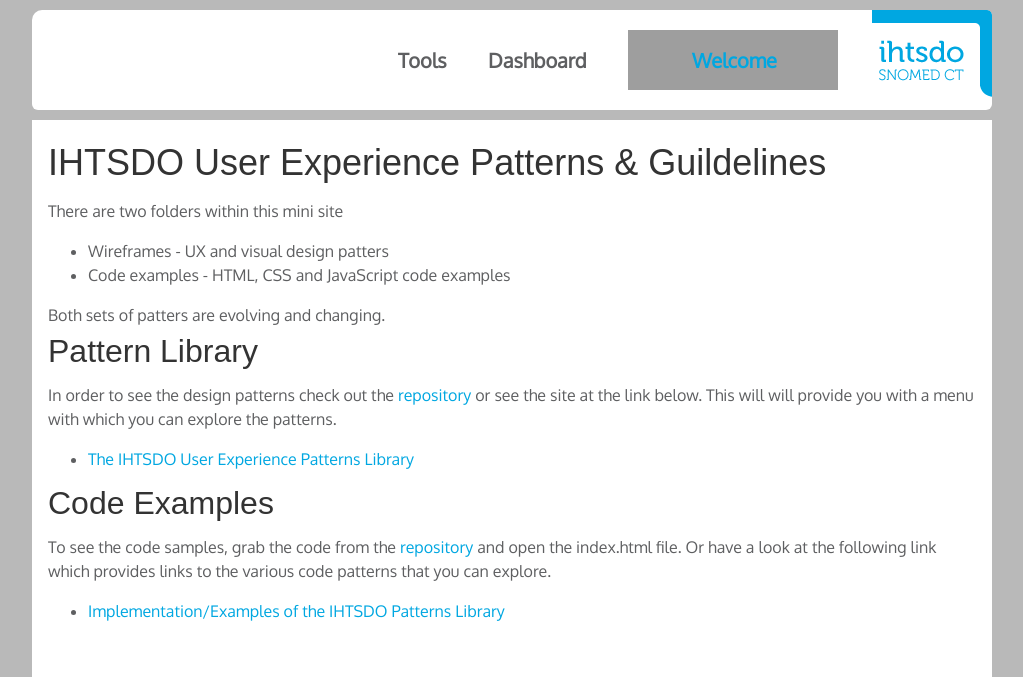
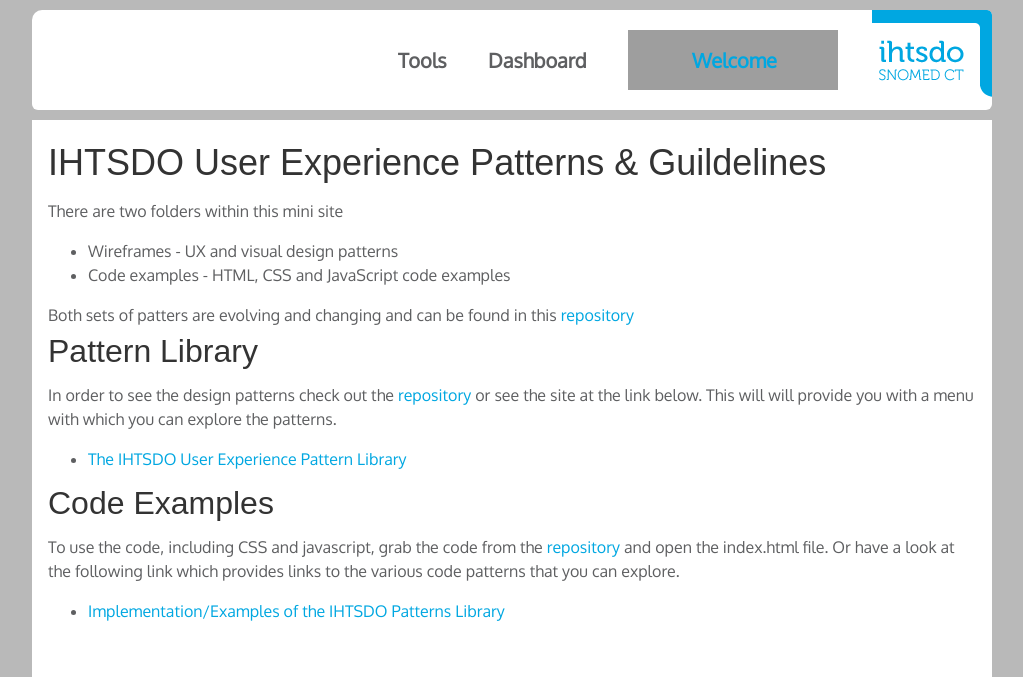
Before and after one commit to nagyistoce/IHTSDO-UX-Patterns, a plain HTML site: page index.html in a window 1280 px wide. Shown: the top 677 px of the page, without its empty margins (128-1151 px from the left). Drawn offline with Linux system fonts and the light colour scheme; grey boxes are pictures that could not be loaded; a web font is replaced by a local one.

Commit message:
minor edit changes

```diff
--- a/index.html
+++ b/index.html
@@ -28,20 +28,20 @@
             <h1>IHTSDO User Experience Patterns & Guildelines</h1>
             There are two folders within this mini site
                 <ul>
-                    <li>Wireframes - UX and visual design patters</li>
+                    <li>Wireframes - UX and visual design patterns</li>
                     <li>Code examples - HTML, CSS and JavaScript code examples</li>
                 </ul>
 
-                Both sets of patters are evolving and changing.
+            Both sets of patters are evolving and changing and can be found in this <a href="https://github.com/IHTSDO/UX-Patterns/tree/master/Code%20examples" target="_blank">repository</a>
 
             <h2>Pattern Library</h2>
-            In order to see the design patterns check out the <a href="https://github.com/IHTSDO/UX-Patterns">repository</a> or see the site at the link below. This will will provide you with a menu with which you can explore the patterns.
+            In order to see the design patterns check out the <a href="https://github.com/IHTSDO/UX-Patterns/tree/master/Wireframes">repository</a> or see the site at the link below. This will will provide you with a menu with which you can explore the patterns.
             <ul>
-                <li><a href="Wireframes/index.html">The IHTSDO User Experience Patterns Library</a></li>
+                <li><a href="Wireframes/index.html">The IHTSDO User Experience Pattern Library</a></li>
             </ul>
 
             <h2>Code Examples</h2>
-            To see the code samples, grab the code from the <a href="https://github.com/IHTSDO/UX-Patterns">repository</a> and open the index.html file. Or have a look at the following link which provides links to the various code patterns that you can explore.
+            To use the code, including CSS and javascript, grab the code from the <a href="https://github.com/IHTSDO/UX-Patterns/tree/master/Code%20examples">repository</a> and open the index.html file. Or have a look at the following link which provides links to the various code patterns that you can explore.
             <ul>
                 <li><a href="Code%20examples/index.html">Implementation/Examples of the IHTSDO Patterns Library</a></li>
             </ul>
```
Also changed, not shown: Code examples/index.html (+1 -1 lines).
